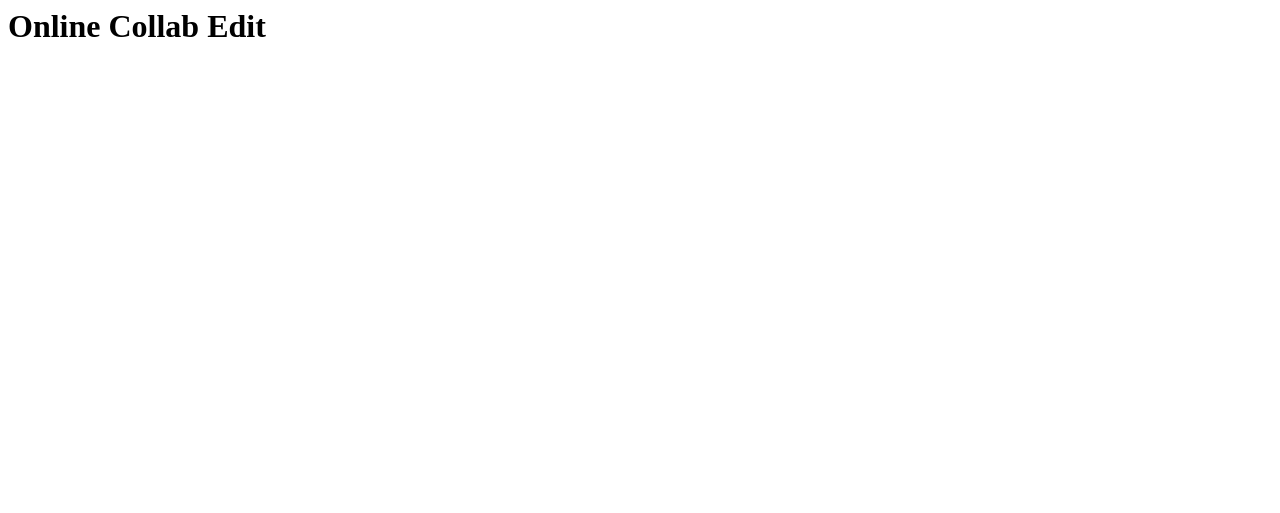
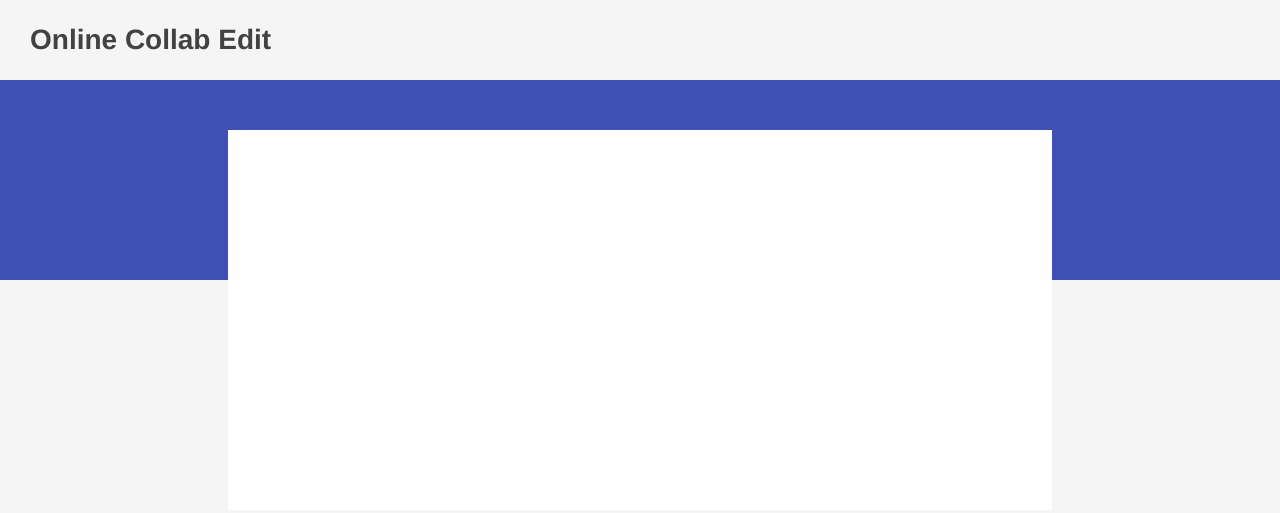
Before and after one commit to ravi002909/chat-box, a plain HTML site: page index.html in a window 1280 px wide. Drawn offline with Linux system fonts and the light colour scheme.

Commit message:
Update index.html

```diff
--- a/index.html
+++ b/index.html
@@ -6,7 +6,7 @@
     <meta http-equiv="X-UA-Compatible" content="IE=edge">
     <title>Online Collaborative Text Editor</title>
     <link href="https://fonts.googleapis.com/css?family=Roboto" rel="stylesheet">
-    <link href="/css/app.css" rel="stylesheet"></link>
+    <link href="index.css" rel="stylesheet"></link>
   </head>
   <body>
     <header class="header">
```
